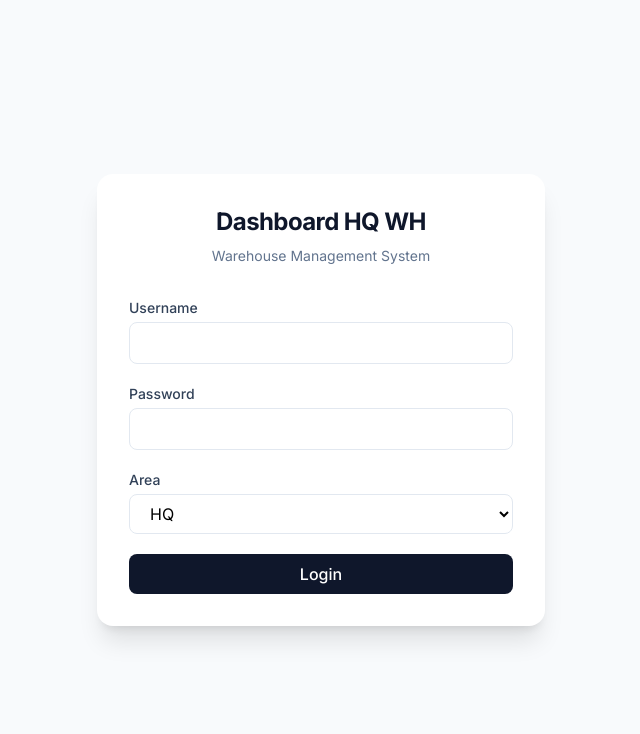
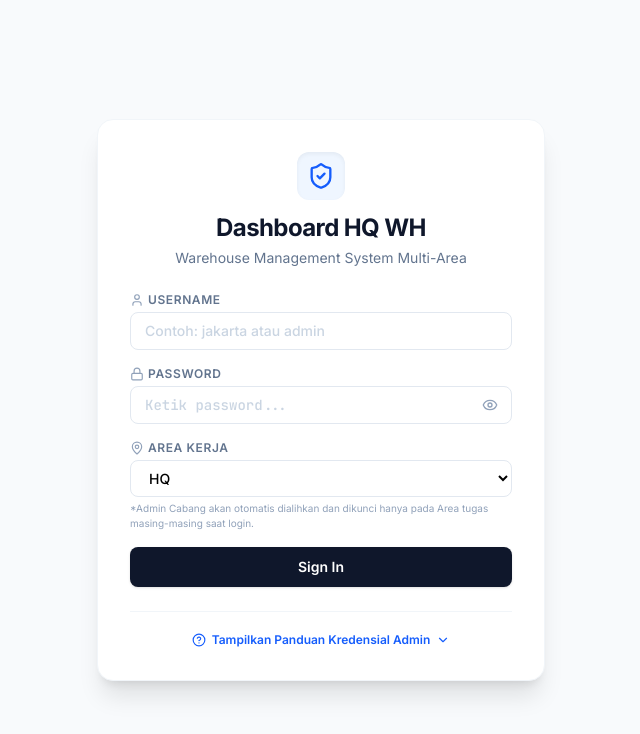
Before and after one commit to padji28-source/Dashboard-HQ-Warehouse, a React (Vite) app: page / in a window 1280 px wide. Shown: the top 734 px of the page, without its empty margins (319-959 px from the left). Built offline with nearby package versions, Linux system fonts and the light colour scheme.

Commit message:
feat: add admin authentication configurations
Define AdminAccount interface and mock credentials for area-based access control.

```diff
--- a/src/App.tsx
+++ b/src/App.tsx
@@ -1,6 +1,6 @@
 import { useState, type FormEvent } from 'react';
 import Dashboard from './components/Dashboard';
-import { Loader2 } from 'lucide-react';
+import { Loader2, ShieldCheck, Lock, User, MapPin, Eye, EyeOff, Info, HelpCircle, ChevronDown, ChevronUp } from 'lucide-react';
 
 export const AREAS = [
   "HQ", "Jakarta", "Karawang", "Semarang", "Surabaya", "Jember",
@@ -21,24 +21,81 @@ export const AREA_URLS: Record<string, string> = {
   "Jakarta": "https://script.google.com/macros/s/AKfycbwgor6oSmZzRE0MaFN51B2YaiDJe8dtV3guKrGdZLY9gLdQgFsk4tANGGm1B1aQMdZUFw/exec",
 };
 
+// Admin authentication accounts mapping
+export interface AdminAccount {
+  username: string;
+  password: string;
+  allowedArea: string; // 'ALL' or specific area
+  label: string;
+}
+
+export const ADMIN_ACCOUNTS: AdminAccount[] = [
+  { username: 'admin', password: 'admin123', allowedArea: 'ALL', label: 'Super Admin (Semua Area)' },
+  { username: 'hq', password: 'hq123', allowedArea: 'HQ', label: 'Admin HQ (Pusat)' },
+  { username: 'admin_hq', password: 'hq123', allowedArea: 'HQ', label: 'Admin HQ' },
+  { username: 'jakarta', password: 'jakarta123', allowedArea: 'Jakarta', label: 'Admin Jakarta' },
+  { username: 'admin_jakarta', password: 'jakarta123', allowedArea: 'Jakarta', label: 'Admin Jakarta' },
+  { username: 'karawang', password: 'karawang123', allowedArea: 'Karawang', label: 'Admin Karawang' },
+  { username: 'admin_karawang', password: 'karawang123', allowedArea: 'Karawang', label: 'Admin Karawang' },
+  { username: 'semarang', password: 'semarang123', allowedArea: 'Semarang', label: 'Admin Semarang' },
+  { username: 'admin_semarang', password: 'semarang123', allowedArea: 'Semarang', label: 'Admin Semarang' },
+  { username: 'surabaya', password: 'surabaya123', allowedArea: 'Surabaya', label: 'Admin Surabaya' },
+  { username: 'admin_surabaya', password: 'surabaya123', allowedArea: 'Surabaya', label: 'Admin Surabaya' },
+  { username: 'jember', password: 'jember123', allowedArea: 'Jember', label: 'Admin Jember' },
+  { username: 'admin_jember', password: 'jember123', allowedArea: 'Jember', label: 'Admin Jember' },
+  { username: 'makassar', password: 'makassar111', allowedArea: 'Makassar', label: 'Admin Makassar' },
+  { username: 'admin_makassar', password: 'makassar123', allowedArea: 'Makassar', label: 'Admin Makassar' },
+  { username: 'pontianak', password: 'pontianak123', allowedArea: 'Pontianak', label: 'Admin Pontianak' },
+  { username: 'admin_pontianak', password: 'pontianak123', allowedArea: 'Pontianak', label: 'Admin Pontianak' },
+  { username: 'banjarmasin', password: 'banjarmasin123', allowedArea: 'Banjarmasin', label: 'Admin Banjarmasin' },
+  { username: 'admin_banjarmasin', password: 'banjarmasin123', allowedArea: 'Banjarmasin', label: 'Admin Banjarmasin' },
+  { username: 'palembang', password: 'palembang123', allowedArea: 'Palembang', label: 'Admin Palembang' },
+  { username: 'admin_palembang', password: 'palembang123', allowedArea: 'Palembang', label: 'Admin Palembang' },
+  { username: 'medan', password: 'medan123', allowedArea: 'Medan', label: 'Admin Medan' },
+  { username: 'admin_medan', password: 'medan123', allowedArea: 'Medan', label: 'Admin Medan' },
+  { username: 'pekanbaru', password: 'pekanbaru123', allowedArea: 'Pekanbaru', label: 'Admin Pekanbaru' },
+  { username: 'admin_pekanbaru', password: 'pekanbaru123', allowedArea: 'Pekanbaru', label: 'Admin Pekanbaru' },
+];
+
 export default function App() {
   const [appUsername, setAppUsername] = useState('');
   const [appPassword, setAppPassword] = useState('');
+  const [showPassword, setShowPassword] = useState(false);
   const [selectedArea, setSelectedArea] = useState(() => localStorage.getItem('selectedArea') || AREAS[0]);
   const [appAuthenticated, setAppAuthenticated] = useState(false);
   const [currentGasUrl, setCurrentGasUrl] = useState('');
   const [spreadsheetReady, setSpreadsheetReady] = useState(false);
+  const [showHelp, setShowHelp] = useState(false);
+  const [loginError, setLoginError] = useState<string | null>(null);
 
   const handleAppLogin = (e: FormEvent) => {
     e.preventDefault();
-    if (appUsername === 'admin' && appPassword === 'admin123') {
+    setLoginError(null);
+
+    const inputUser = appUsername.trim().toLowerCase();
+    const inputPass = appPassword;
+
+    // Find custom admin record (matched either simple username or with 'admin_' prefix)
+    const matchedAccount = ADMIN_ACCOUNTS.find(
+      acc => acc.username.toLowerCase() === inputUser && acc.password === inputPass
+    );
+
+    if (matchedAccount) {
+      let finalArea = selectedArea;
+
+      // Restrict and force specific area for non-superadmins
+      if (matchedAccount.allowedArea !== 'ALL') {
+        finalArea = matchedAccount.allowedArea;
+        setSelectedArea(finalArea);
+      }
+
       setAppAuthenticated(true);
-      localStorage.setItem('selectedArea', selectedArea);
-      const url = AREA_URLS[selectedArea] || '';
-      setCurrentGasUrl(selectedArea === 'HQ' ? 'HQ' : url);
-      setSpreadsheetReady(selectedArea === 'HQ' ? true : !!url);
+      localStorage.setItem('selectedArea', finalArea);
+      const url = AREA_URLS[finalArea] || '';
+      setCurrentGasUrl(finalArea === 'HQ' ? 'HQ' : url);
+      setSpreadsheetReady(finalArea === 'HQ' ? true : !!url);
     } else {
-      alert('Username atau password salah!');
+      setLoginError('Username atau password salah! Silakan periksa kembali kredensial Anda.');
     }
   };
 
@@ -47,59 +104,137 @@ export default function App() {
     setAppUsername('');
     setAppPassword('');
     setSpreadsheetReady(false);
+    setLoginError(null);
   };
 
   // App Auth Flow (System level)
   if (!appAuthenticated) {
     return (
-      <div className="min-h-screen bg-slate-50 flex items-center justify-center p-4">
-        <div className="max-w-md w-full bg-white rounded-2xl shadow-xl overflow-hidden p-6 sm:p-8">
-          <div className="text-center mb-8">
-            <h1 className="text-2xl font-bold tracking-tight text-slate-900 mb-2">Dashboard HQ WH</h1>
-            <p className="text-slate-500 text-sm">Warehouse Management System</p>
+      <div className="min-h-screen bg-slate-50 flex flex-col items-center justify-center p-4">
+        <div className="max-w-md w-full bg-white rounded-2xl shadow-xl border border-slate-100 overflow-hidden p-6 sm:p-8">
+          <div className="text-center mb-6">
+            <div className="w-12 h-12 bg-blue-50 text-blue-600 rounded-xl flex items-center justify-center mx-auto mb-3 shadow-inner">
+              <ShieldCheck className="w-7 h-7" />
+            </div>
+            <h1 className="text-2xl font-bold tracking-tight text-slate-900 mb-1">Dashboard HQ WH</h1>
+            <p className="text-slate-500 text-sm">Warehouse Management System Multi-Area</p>
           </div>
 
-          <form onSubmit={handleAppLogin} className="space-y-5">
+          <form onSubmit={handleAppLogin} className="space-y-4">
+            {loginError && (
+              <div className="p-3 bg-rose-50 border border-rose-100 rounded-lg text-rose-800 text-xs font-medium">
+                ⚠️ {loginError}
+              </div>
+            )}
+
             <div>
-              <label className="block text-sm font-medium text-slate-700 mb-1">Username</label>
+              <label className="block text-xs font-semibold uppercase tracking-wider text-slate-500 mb-1 flex items-center gap-1">
+                <User className="w-3.5 h-3.5 text-slate-400" />
+                Username
+              </label>
               <input
                 type="text"
+                placeholder="Contoh: jakarta atau admin"
                 value={appUsername}
                 onChange={e => setAppUsername(e.target.value)}
                 required
-                className="w-full px-4 py-2 border border-slate-200 rounded-lg focus:ring-2 focus:ring-blue-500 outline-none"
+                className="w-full px-3.5 py-2 text-sm border border-slate-200 rounded-lg focus:ring-2 focus:ring-blue-500/20 focus:border-blue-500 outline-none transition-all placeholder:text-slate-300 font-medium"
               />
             </div>
+
             <div>
-              <label className="block text-sm font-medium text-slate-700 mb-1">Password</label>
-              <input
-                type="password"
-                value={appPassword}
-                onChange={e => setAppPassword(e.target.value)}
-                required
-                className="w-full px-4 py-2 border border-slate-200 rounded-lg focus:ring-2 focus:ring-blue-500 outline-none"
-              />
+              <label className="block text-xs font-semibold uppercase tracking-wider text-slate-500 mb-1 flex items-center gap-1">
+                <Lock className="w-3.5 h-3.5 text-slate-400" />
+                Password
+              </label>
+              <div className="relative">
+                <input
+                  type={showPassword ? "text" : "password"}
+                  placeholder="Ketik password..."
+                  value={appPassword}
+                  onChange={e => setAppPassword(e.target.value)}
+                  required
+                  className="w-full pl-3.5 pr-10 py-2 text-sm border border-slate-200 rounded-lg focus:ring-2 focus:ring-blue-500/20 focus:border-blue-500 outline-none transition-all placeholder:text-slate-300 font-medium font-mono"
+                />
+                <button
+                  type="button"
+                  onClick={() => setShowPassword(!showPassword)}
+                  className="absolute right-3 top-1/2 -translate-y-1/2 p-0.5 text-slate-400 hover:text-slate-600 outline-none"
+                >
+                  {showPassword ? <EyeOff className="w-4 h-4" /> : <Eye className="w-4 h-4" />}
+                </button>
+              </div>
             </div>
+
+            {/* Area selection is only editable or active if they are Super Admin or choosing first */}
             <div>
-              <label className="block text-sm font-medium text-slate-700 mb-1">Area</label>
+              <label className="block text-xs font-semibold uppercase tracking-wider text-slate-500 mb-1 flex items-center gap-1">
+                <MapPin className="w-3.5 h-3.5 text-slate-400" />
+                Area Kerja
+              </label>
               <select
                 value={selectedArea}
                 onChange={e => setSelectedArea(e.target.value)}
                 required
-                className="w-full px-4 py-2 border border-slate-200 rounded-lg focus:ring-2 focus:ring-blue-500 outline-none bg-white"
+                className="w-full px-3.5 py-2 text-sm border border-slate-200 rounded-lg focus:ring-2 focus:ring-blue-500/20 focus:border-blue-500 outline-none bg-white font-medium"
               >
                 {AREAS.map(a => (
                   <option key={a} value={a}>{a}</option>
                 ))}
               </select>
+              <p className="text-[10px] text-slate-400 mt-1">
+                *Admin Cabang akan otomatis dialihkan dan dikunci hanya pada Area tugas masing-masing saat login.
+              </p>
             </div>
+
             <button
               type="submit"
-              className="w-full bg-slate-900 text-white font-medium py-2 rounded-lg hover:bg-slate-800 transition-colors"
+              className="w-full bg-slate-900 text-white font-semibold py-2.5 rounded-lg hover:bg-slate-800 active:bg-slate-950 transition-colors shadow-sm text-sm"
             >
-              Login
+              Sign In
             </button>
           </form>
+
+          {/* Collapsible Helper Panel for easy testing & guidance */}
+          <div className="mt-6 pt-5 border-t border-slate-100">
+            <button
+              type="button"
+              onClick={() => setShowHelp(!showHelp)}
+              className="flex items-center gap-1.5 mx-auto text-xs text-blue-600 font-semibold hover:text-blue-700 focus:outline-none select-none transition-colors"
+            >
+              <HelpCircle className="w-3.5 h-3.5" />
+              <span>{showHelp ? "Sembunyikan" : "Tampilkan"} Panduan Kredensial Admin</span>
+              {showHelp ? <ChevronUp className="w-3.5 h-3.5" /> : <ChevronDown className="w-3.5 h-3.5" />}
+            </button>
+
+            {showHelp && (
+              <div className="mt-4 bg-slate-50 border border-slate-150 rounded-lg p-3 text-xs max-h-48 overflow-y-auto space-y-2">
+                <div className="sticky top-0 bg-slate-50 pb-1 border-b border-slate-200 mb-1 text-[10px] font-bold text-slate-500 uppercase tracking-wider">
+                  Akun Akses Terdaftar
+                </div>
+                <div className="space-y-1.5 font-medium text-slate-600">
+                  <div className="border-b border-dashed border-slate-200 pb-1">
+                    <p className="text-slate-800 font-bold">1. Super Admin (Akses Global):</p>
+                    <p className="ml-2">U: <code className="font-bold text-blue-700 bg-white px-1">admin</code> / P: <code className="font-bold text-blue-700 bg-white px-1">admin123</code></p>
+                  </div>
+                  <div>
+                    <p className="text-slate-800 font-bold">2. Admin Area Spesifik (Sesuai tugas):</p>
+                    <p className="text-[10px] text-slate-400 ml-2 mb-1">Masing-masing admin dikunci ke areanya & tidak bisa mengakses area lain.</p>
+                    <ul className="ml-2 space-y-1 list-disc list-inside">
+                      {AREAS.map(ar => {
+                        const pass = ar.toLowerCase() === 'makassar' ? 'makassar111' : `${ar.toLowerCase()}123`;
+                        return (
+                          <li key={ar} className="text-[11px]">
+                            <strong>{ar}</strong>: U: <code className="bg-white px-1 text-slate-800 font-bold">{ar.toLowerCase()}</code> / P: <code className="bg-white px-1 text-slate-800 font-bold">{pass}</code>
+                          </li>
+                        );
+                      })}
+                    </ul>
+                  </div>
+                </div>
+              </div>
+            )}
+          </div>
         </div>
       </div>
     );
```
